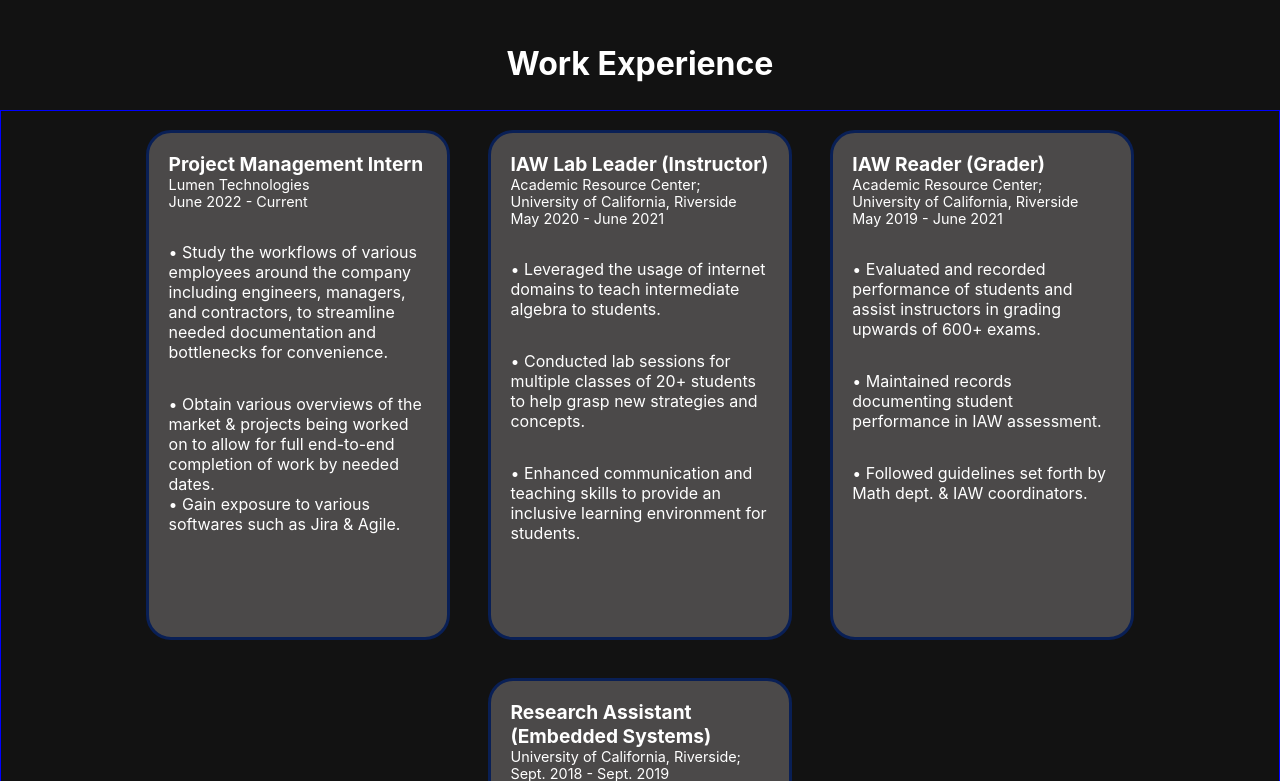
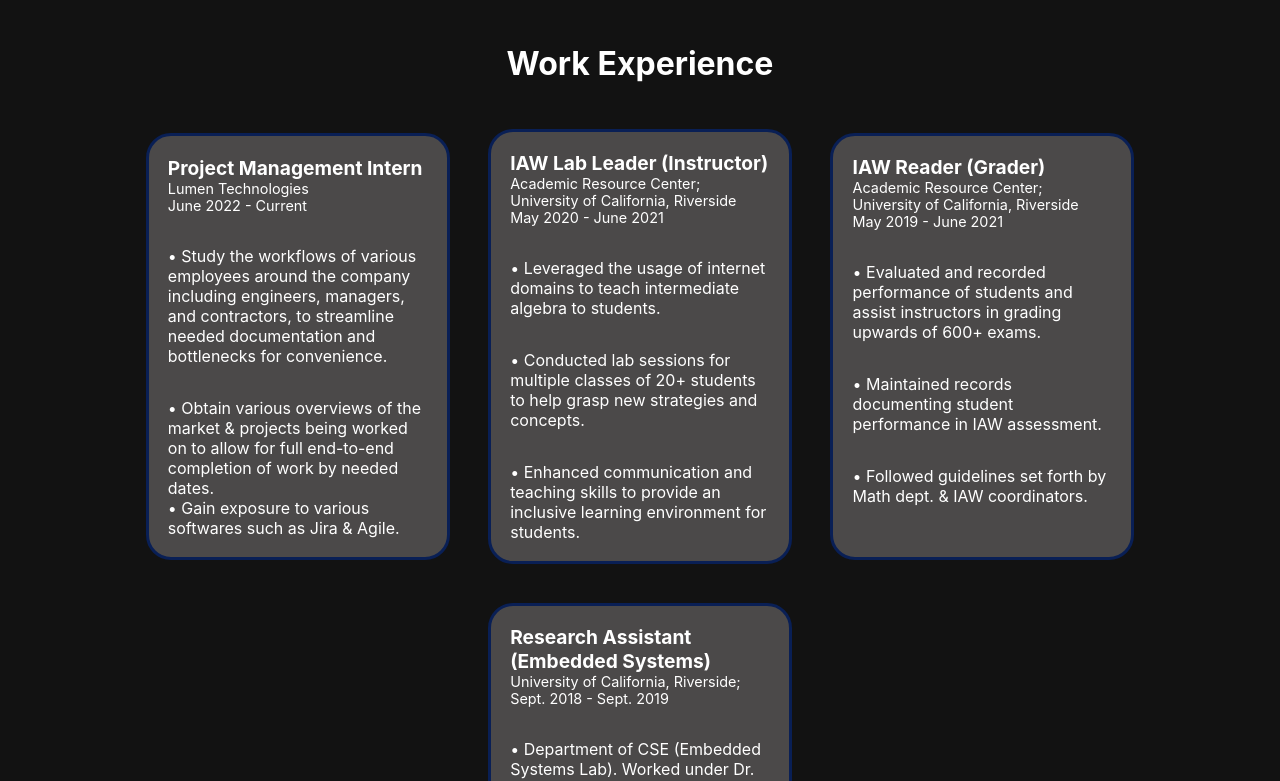
Before and after one commit to jjtrinh99/Website, a Next.js app: page / in a window 1280 px wide. Shown: the part 939-1720 px from the top of the page. Built offline with nearby package versions, Linux system fonts and the light colour scheme.

Commit message:
Need to make all of my cards more dynamic with dropdowns & add the navbar.

```diff
--- a/package.json
+++ b/package.json
@@ -12,6 +12,7 @@
     "bootstrap": "^5.2.0",
     "next": "12.2.3",
     "react": "18.2.0",
+    "react-bootstrap": "^2.4.0",
     "react-dom": "18.2.0"
   },
   "devDependencies": {
--- a/pages/index.js
+++ b/pages/index.js
@@ -61,7 +61,6 @@ export default function Home() {
             <h2>Work Experience</h2>
 
               <div className={styles.container}>
-
                 <div  className={styles.card}>
                   <div>
                     <title>Project Management Intern</title>
--- a/styles/Home.module.css
+++ b/styles/Home.module.css
@@ -5,7 +5,7 @@
   flex-wrap: wrap;
   justify-content: center;
   align-items: center;
-  border: 1px solid blue;
+  /*border: 1px solid blue;*/
 }
 
 .overallh{
@@ -113,6 +113,8 @@
   max-width: 800px;
 }
 
+
+
 .card {
   display: flex;
   flex-direction: column;
@@ -120,12 +122,11 @@
   padding: 1.2rem;
   text-align: left;
   color: white;
-  text-decoration: none;
   border: 3px solid #091f55;
   border-radius: 25px;
-  transition: color 0.15s ease, border-color 0.15s ease;
- min-height: 510px;
- max-height: 800px;
+ /* transition: color 0.15s ease, border-color 0.15s ease;*/
+ /*min-height: 510px;
+ max-height: 800px;*/
  flex-wrap: wrap;
   width: 25%;
   justify-content: flex-start;
```
Also changed, not shown: 1 other file (tests, documents, lock files or other folders). Lines whose indentation alone changed are shown as unchanged.
